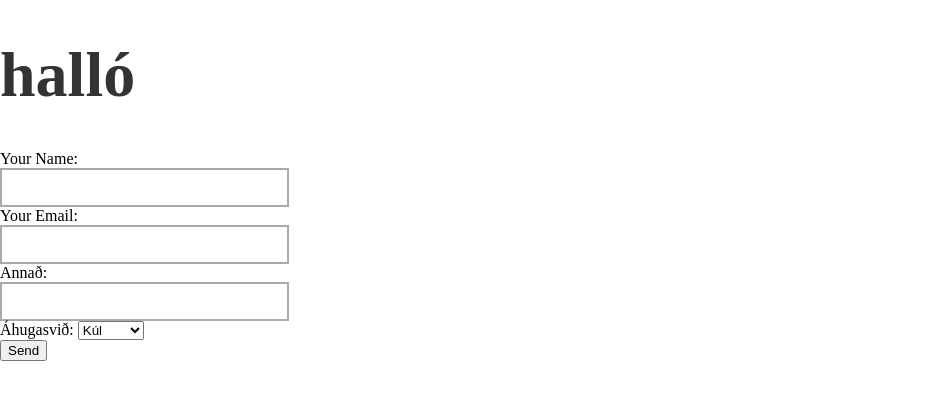
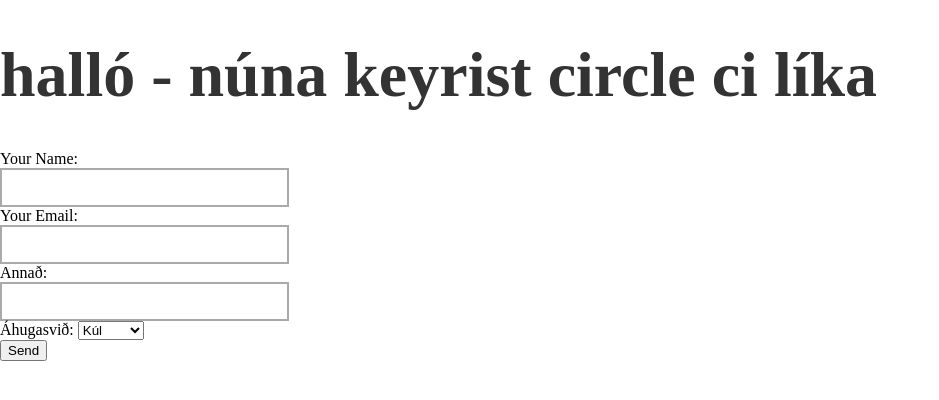
Before and after one commit to arnorhs/coolsite, a website: page src/html/index.html in a window 1280 px wide. Shown: the whole page, without its empty margins (0-939 px from the left). Drawn offline with nearby package versions, Linux system fonts and the light colour scheme; files that its build step writes are made by us from their sources.

Commit message:
new cool feature

```diff
--- a/src/html/index.html
+++ b/src/html/index.html
@@ -4,7 +4,7 @@
   <link rel="stylesheet" href="/styles.css">
 </head>
 <body>
-<h1>halló</h1>
+<h1>halló - núna keyrist circle ci líka</h1>
 
 
 <form name="contact" method="POST" netlify>
--- a/test.js
+++ b/test.js
@@ -1,3 +1,5 @@
 var assert = require('assert')
 
 assert(1 === 1)
+
+assert(1 === 3)
```
